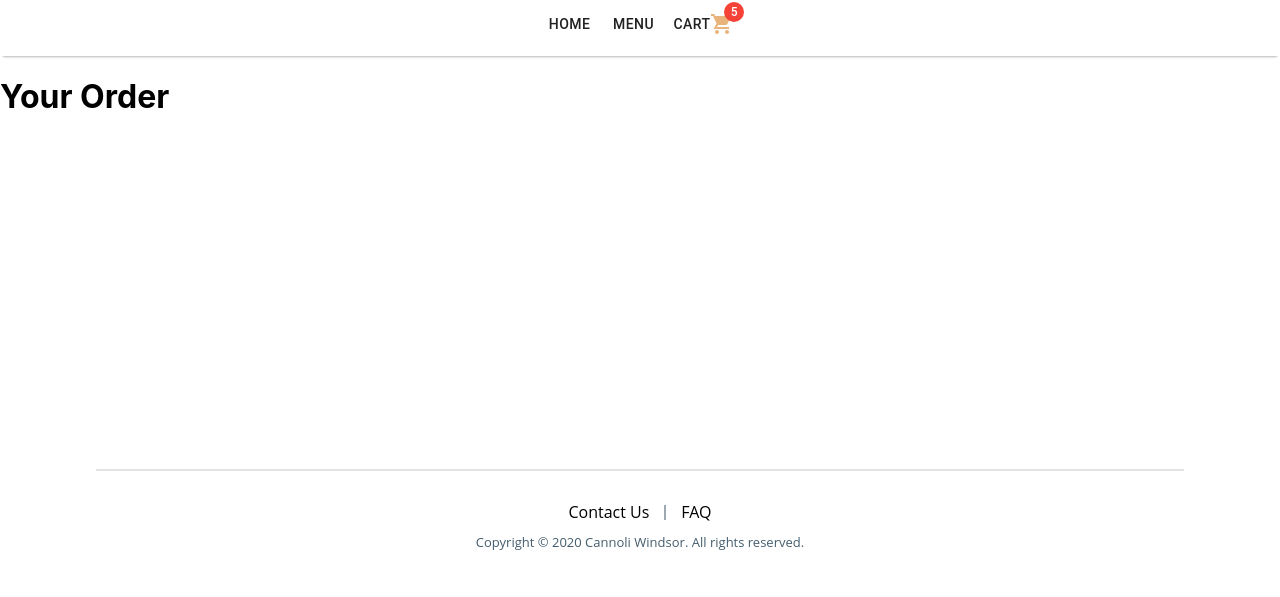
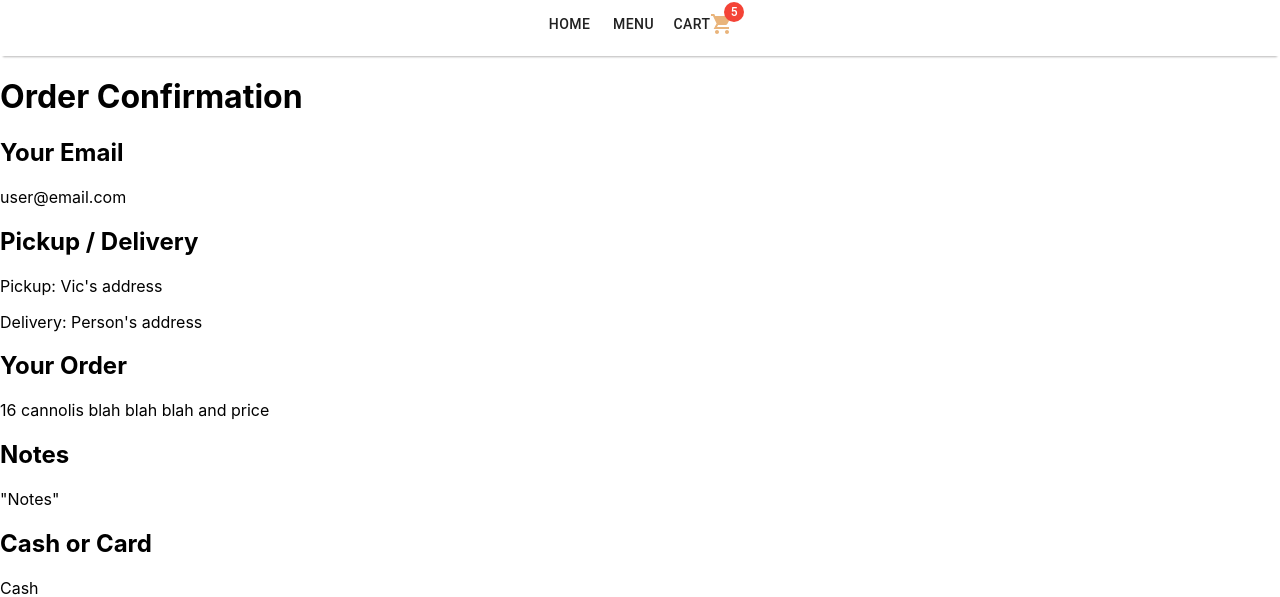
Before and after one commit to andrealswa/cannoli-windsor-app-new, a Next.js app: page /summary in a window 1280 px wide. Shown: the part 208-805 px from the top of the page. Built offline with nearby package versions, Linux system fonts and the light colour scheme.

Commit message:
pickup / delivery buttons

```diff
--- a/components/menu/PickupDelivery.tsx
+++ b/components/menu/PickupDelivery.tsx
@@ -31,8 +31,8 @@ export const PickupDelivery = () => {
   return (
     <div className={styles.container}>
       <div>
-        <Button onClick={handlePickup}>Pickup</Button>
-        <Button onClick={handleDelivery}>Delivery</Button>
+        <Button className={pickupDeliveryLocal === 'pickup' ? styles.pickupDeliveryButtonSelected : styles.pickupDeliveryButton} onClick={handlePickup}>Pickup</Button>
+        <Button className={pickupDeliveryLocal === 'delivery' ? styles.pickupDeliveryButtonSelected : styles.pickupDeliveryButton} onClick={handleDelivery}>Delivery</Button>
       </div>
       {pickupDeliveryLocal === "delivery" && <form noValidate autoComplete="off">
         <TextField id="standard-basic" label="Enter Address" />
--- a/components/summary/OrderSummary.tsx
+++ b/components/summary/OrderSummary.tsx
@@ -1,7 +1,28 @@
 export const OrderSummary = () => {
   return (
     <div>
-      <h1>Your Order</h1>
+      <h1>Order Confirmation</h1>
+      <div>
+        <h2>Your Email</h2>
+        <p>user@email.com</p>
+      </div>
+      <div>
+        <h2>Pickup / Delivery</h2>
+        <p>Pickup: Vic's address</p>
+        <p>Delivery: Person's address</p>
+      </div>
+      <div>
+        <h2>Your Order</h2>
+        <p>16 cannolis blah blah blah and price</p>
+      </div>
+      <div>
+        <h2>Notes</h2>
+        <p>"Notes"</p>
+      </div>
+      <div>
+        <h2>Cash or Card</h2>
+        <p>Cash</p>
+      </div>
     </div>
   )
 }
```
Also changed, not shown: components/menu/PickupDelivery.module.css (+9 -0 lines).
